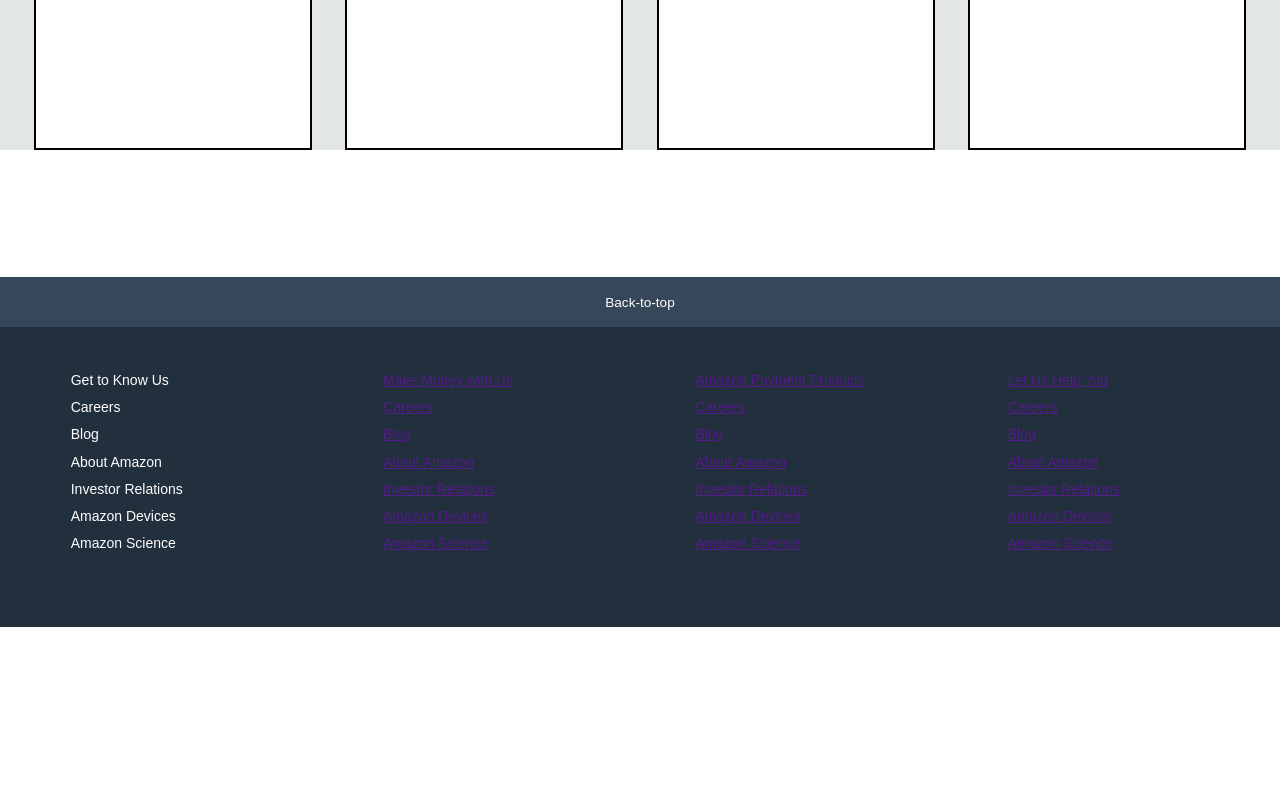
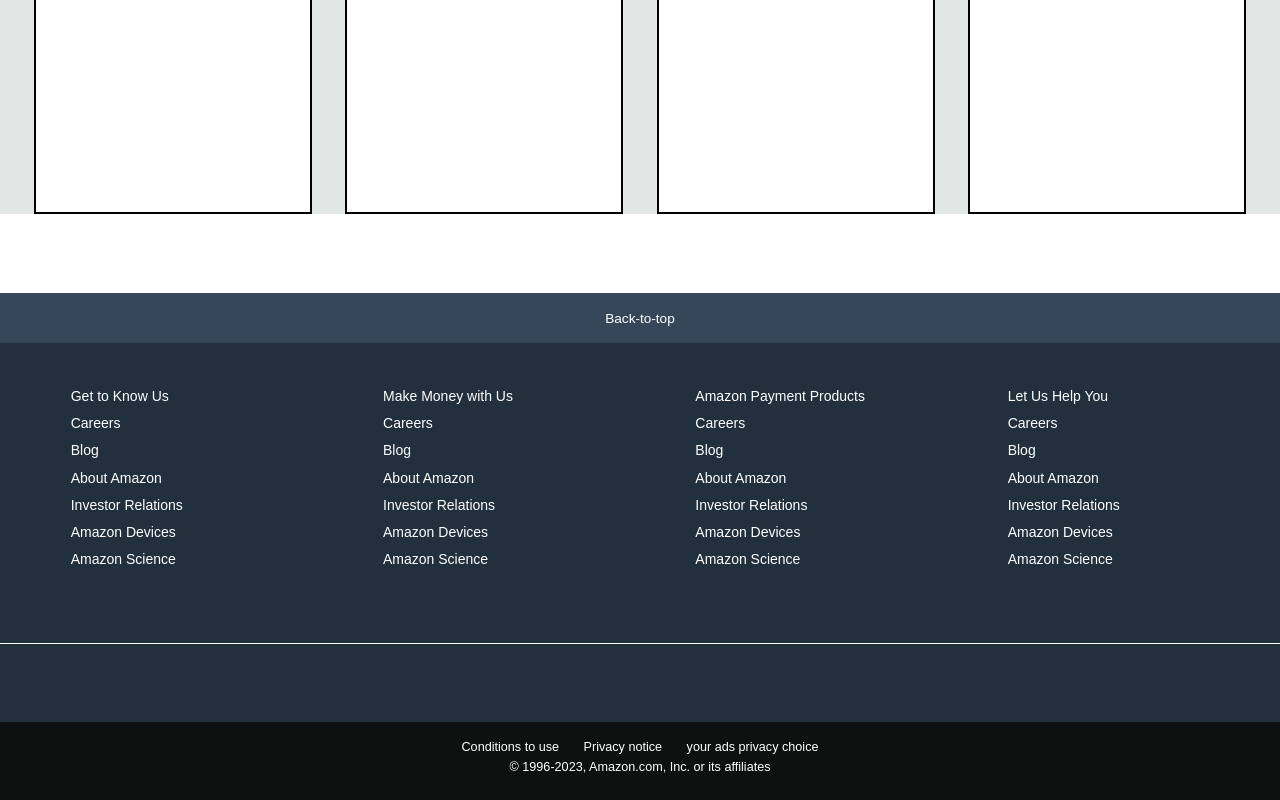
Before and after one commit to deepanshu5628/Amazon_project, a plain HTML site: page index.html in a window 1280 px wide. Shown: the part 1019-1819 px from the top of the page. Before the commit the page ends 1646 px from the top, so only its background shows below. Drawn offline with Linux system fonts and the light colour scheme.

Commit message:
front end completed
javascript work is left

```diff
--- a/index.html
+++ b/index.html
@@ -173,13 +173,13 @@
             <div class="footer-box">
                 <div class="footer-box-content">
                     <ul>
-                        <a>Get to Know Us</a>
-                        <a>Careers</a>
-                        <a>Blog</a>
-                        <a>About Amazon</a>
-                        <a>Investor Relations</a>
-                        <a>Amazon Devices</a>
-                        <a>Amazon Science</a>
+                        <a href="">Get to Know Us</a>
+                        <a href="">Careers</a>
+                        <a href="">Blog</a>
+                        <a href="">About Amazon</a>
+                        <a href="">Investor Relations</a>
+                        <a href="">Amazon Devices</a>
+                        <a href="">Amazon Science</a>
                     </ul>
                 </div>
             </div>
@@ -227,6 +227,25 @@
             </div>
             <!-- box 4 -->
         </div>
+        <!-- foot panel 2 completed -->
+        <div class="footpanel-3">
+            <div class="logo"></div>
+            <!-- logo completed -->
+        </div>
+        <!-- foot panel 3 completed -->
+
+        <div class="foot-panel4">
+            <div class="foot4-content">
+                <div class="pages">
+                    <a href="">Conditions to use</a>
+                    <a href="">Privacy notice</a>
+                    <a href="">your ads privacy choice</a>
+                </div>
+                <div class="copyright">
+                    <a href="">© 1996-2023, Amazon.com, Inc. or its affiliates</a>
+                </div>
+            </div>
+        </div>
     </footer>
 
 
--- a/style.css
+++ b/style.css
@@ -209,7 +209,7 @@
 /* main img section */
 
 .hero-section {
-    height: 25rem;
+    height: 26rem;
     /* width: 100%; */
     background-image: url("/images/hero_image.jpg");
     background-size: cover;
@@ -226,7 +226,7 @@
     flex-wrap: wrap;
     justify-content: space-evenly;
     position: relative;
-    bottom: 7rem;
+    bottom: 4rem;
     background-color: #e2e7e6;
 }
 
@@ -309,3 +309,68 @@
     margin-top: 0.69rem;
     margin-bottom: 0.69rem;
 }
+
+
+/* foot panel 2 completed */
+
+.footpanel-3 {
+    background-color: #222f3d;
+    color: white;
+    height: 78px;
+    width: 100%;
+    border-top: 0.2px solid white;
+    display: flex;
+    justify-content: center;
+    align-items: center;
+    /* justify-content: space-evenly; */
+}
+
+
+/* foot panel 3 completed */
+
+.foot-panel4 {
+    width: 100%;
+    height: 78px;
+    background-color: #0f1111;
+    color: white;
+    display: flex;
+    align-content: center;
+    justify-content: center;
+}
+
+.foot4-content {
+    margin-top: 15px;
+    width: 80%;
+}
+
+.pages {
+    text-align: center;
+}
+
+.pages a {
+    margin-left: 10px;
+    margin-right: 10px;
+    font-size: 0.79rem;
+}
+
+.copyright {
+    padding-top: 5px;
+    font-size: 0.79rem;
+    text-align: center;
+}
+
+
+/* panel 4 completed */
+
+
+/* clearing all a tags */
+
+ul a {
+    text-decoration: none;
+    color: white;
+}
+
+.foot-panel4 a {
+    text-decoration: none;
+    color: white;
+}
```
